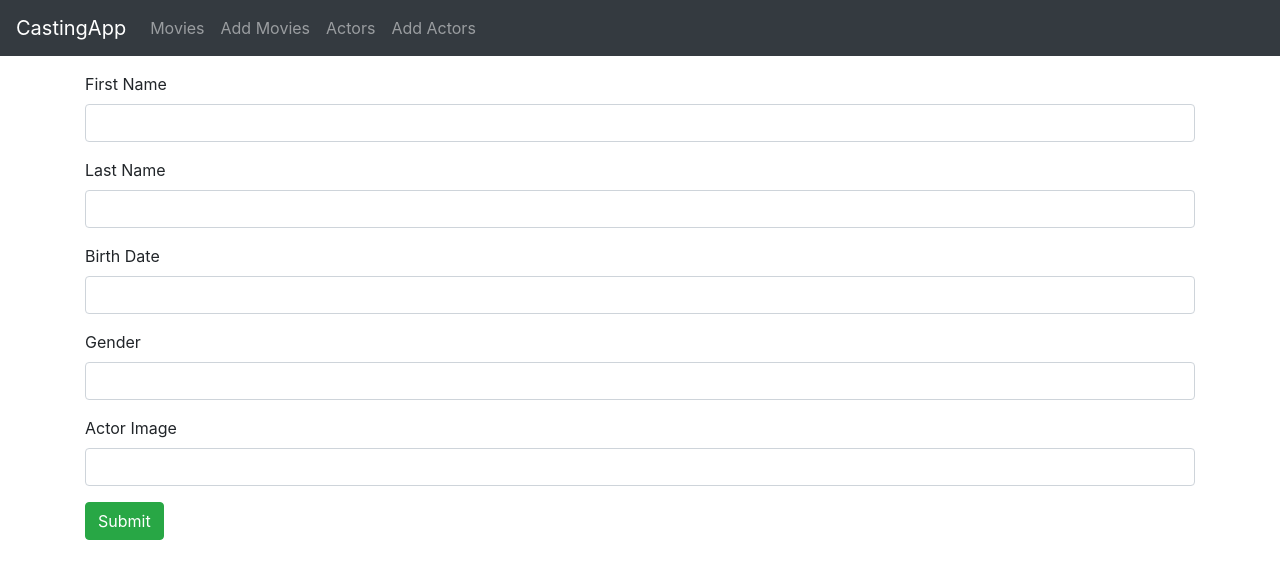
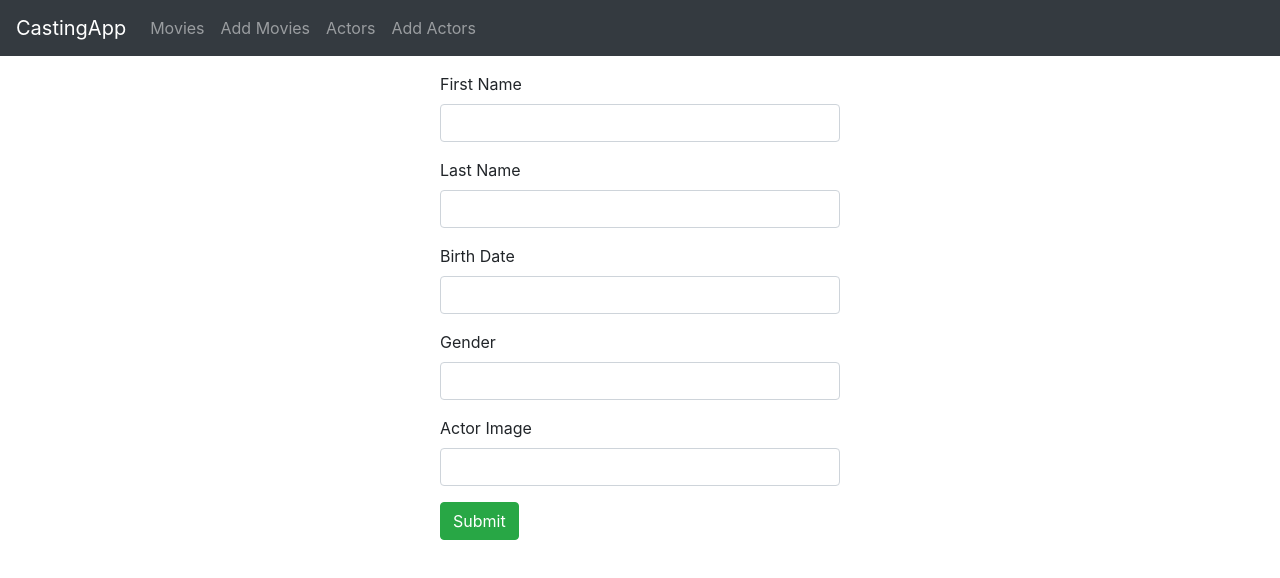
Before and after one commit to hillc255/CastingApp, an Angular app in the folder frontend/: page /add2 in a window 1280 px wide. Shown: the top 578 px of the page. Built offline with nearby package versions, Linux system fonts and the light colour scheme.

Commit message:
Update add-actor css

```diff
--- a/frontend/src/app/components/add-actor/add-actor.component.css
+++ b/frontend/src/app/components/add-actor/add-actor.component.css
@@ -0,0 +1,4 @@
+.submit-form {
+    max-width: 400px;
+    margin: auto;
+  }
```
